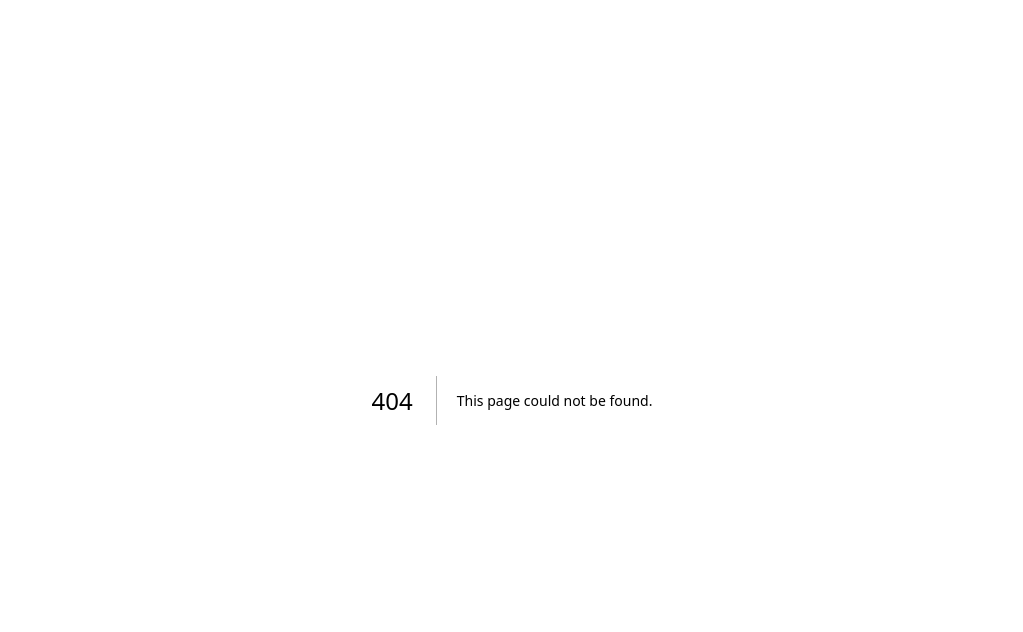
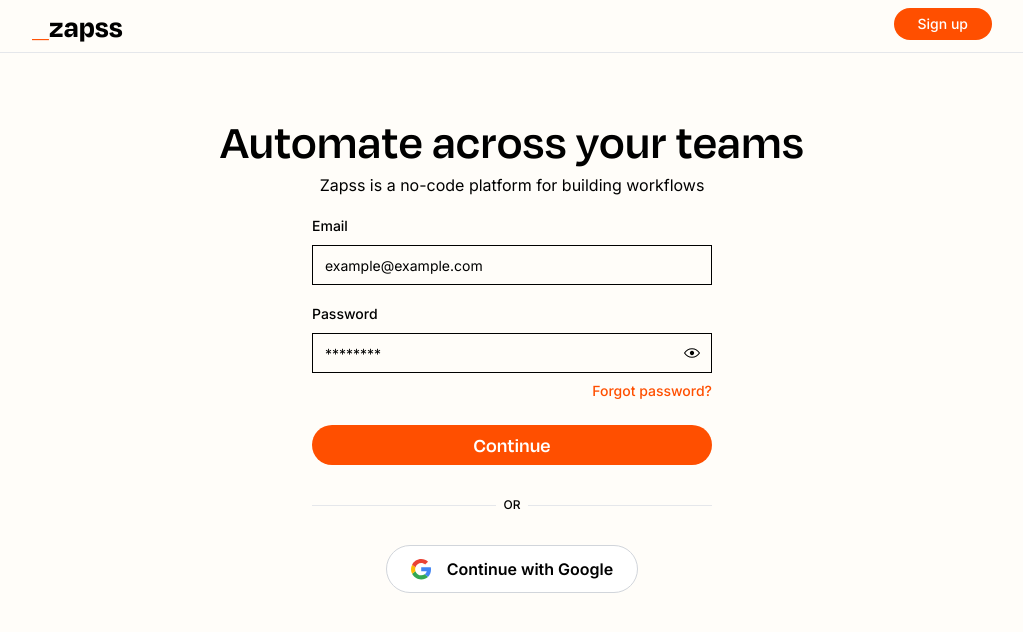
Before and after one commit to Masood-ul-Rehman/zapss, a Next.js app in the folder apps/zaps-frontend/: page /auth/login in a window 1280 px wide. Before the commit this address had no page. Shown: the top 632 px of the page, without its empty margins (128-1151 px from the left). Built offline with nearby package versions, Linux system fonts and the light colour scheme; no server answers.

Commit message:
added login/signup pages, added nextauth, updated schema

```diff
--- /dev/null
+++ b/apps/zaps-frontend/app/auth/login/page.tsx
@@ -0,0 +1,71 @@
+import GoogleLogin from "@/components/google-login";
+import HeaderAuth from "@/components/header/header-auth";
+import { PasswordInput } from "@/components/password-input";
+import { Button } from "@/components/ui/button";
+import { Input } from "@/components/ui/input";
+import { Label } from "@/components/ui/label";
+import Link from "next/link";
+import React from "react";
+
+const page = () => {
+  return (
+    <div className="bg-background h-[100vh] ">
+      <HeaderAuth type="login" />
+      <div className="text-center max-w-5xl mx-auto px-4 sm:px-6 lg:px-8 mt-16">
+        <h2 className="text-5xl font-degular font-semibold">
+          Automate across your teams
+        </h2>
+        <p className="text-md mt-2 ">
+          Zapss is a no-code platform for building workflows
+        </p>
+        <div className="w-full flex justify-center">
+          <div className="w-[400px] ">
+            <div className="space-y-2 text-left mt-4">
+              <Label>Email</Label>
+              <Input
+                type="email"
+                placeholder="example@example.com"
+                className="mt-8 "
+              />
+            </div>
+            <div className="space-y-2 text-left mt-4">
+              <Label>Password</Label>
+              <PasswordInput
+                name="password"
+                required
+                autoComplete="current-password"
+                placeholder="********"
+              />
+            </div>
+            <div className="text-right">
+              <Button variant={"link"} size={"sm"} className="p-0" asChild>
+                <Link href={"/auth/reset-password"}>Forgot password?</Link>
+              </Button>
+            </div>
+            <Button
+              className="mt-4 w-full bg-orange rounded-full text-white font-degular font-semibold text-xl hover:bg-orange/90 hover:text-black"
+              // variant="ghost"
+            >
+              Continue
+            </Button>
+            <div className="relative mt-8">
+              <div className="absolute inset-0 flex items-center">
+                <span className="w-full border-t"></span>
+              </div>
+              <div className="relative flex justify-center text-xs uppercase">
+                <span className="bg-background px-2 text-muted-foreground font-medium">
+                  OR
+                </span>
+              </div>
+            </div>
+            <div className="mt-8 flex justify-center">
+              <GoogleLogin text="Continue with Google" width="w-full" />
+            </div>
+          </div>
+        </div>
+      </div>
+    </div>
+  );
+};
+
+export default page;
--- /dev/null
+++ b/apps/zaps-frontend/app/auth/signup/page.tsx
@@ -0,0 +1,7 @@
+import React from "react";
+
+const page = () => {
+  return <div>page</div>;
+};
+
+export default page;
--- /dev/null
+++ b/apps/zaps-frontend/app/dashboard/page.tsx
@@ -0,0 +1,7 @@
+import React from "react";
+
+const page = () => {
+  return <div>Dashboard</div>;
+};
+
+export default page;
--- a/apps/zaps-frontend/app/login/page.tsx
+++ /dev/null
@@ -1,64 +0,0 @@
-import GoogleLogin from "@/components/google-login";
-import HeaderAuth from "@/components/header/header-auth";
-import { PasswordInput } from "@/components/password-input";
-import { Button } from "@/components/ui/button";
-import { Input } from "@/components/ui/input";
-import { Label } from "@/components/ui/label";
-import Link from "next/link";
-import React from "react";
-
-const page = () => {
-  return (
-    <div className="bg-background h-[100vh]">
-      <HeaderAuth type="login" />
-      <div className="text-center max-w-5xl mx-auto px-4 sm:px-6 lg:px-8 mt-16">
-        <h2 className="text-5xl font-degular font-semibold">
-          Automate across your teams
-        </h2>
-        <p className="text-md mt-2 ">
-          Zapss is a no-code platform for building workflows
-        </p>
-        <div className="w-[400px] ">
-          <div className="space-y-2 text-left mt-4">
-            <Label>Email</Label>
-            <Input
-              type="email"
-              placeholder="example@example.com"
-              className="mt-8"
-            />
-          </div>
-          <div className="space-y-2 text-left mt-4">
-            <Label>Password</Label>
-            <PasswordInput
-              name="password"
-              required
-              autoComplete="current-password"
-              placeholder="********"
-            />
-          </div>
-          <div className="text-right">
-            <Button variant={"link"} size={"sm"} className="p-0" asChild>
-              <Link href={"/auth/reset-password"}>Forgot password?</Link>
-            </Button>
-          </div>
-          <Button className="mt-4 w-full" variant="default">
-            Sign In with Email
-          </Button>
-          <div className="relative mt-8">
-            <div className="absolute inset-0 flex items-center">
-              <span className="w-full border-t"></span>
-            </div>
-            <div className="relative flex justify-center text-xs uppercase">
-              <span className="bg-background px-2 text-muted-foreground font-medium">
-                Or continue with
-              </span>
-            </div>
-          </div>
-          <GoogleLogin />
-        </div>
-      </div>
-    </div>
-  );
-};
-
-export default page;
--- a/apps/zaps-frontend/auth.ts
+++ b/apps/zaps-frontend/auth.ts
@@ -1,5 +1,45 @@
+import { PrismaAdapter } from "@auth/prisma-adapter";
+import { Prisma } from "@prisma/client";
 import NextAuth from "next-auth";
+import Credentials from "next-auth/providers/credentials";
+import Google from "next-auth/providers/google";
 
 export const { handlers, signIn, signOut, auth } = NextAuth({
-  providers: [],
+  adapter: PrismaAdapter(Prisma),
+  providers: [
+    Google({
+      clientId: process.env.CLIENT_ID,
+      clientSecret: process.env.CLIENT_SECRET,
+    }),
+    Credentials({
+      credentials: {
+        email: {
+          label: "Email",
+          type: "email",
+          placeholder: "example@example.com",
+        },
+        password: {
+          label: "Password",
+          type: "password",
+        },
+      },
+      // async authorize(credentials, req) {
+      //   const user = await db.user.findFirst({
+      //     where: {
+      //       email: credentials.email,
+      //     },
+      //   });
+
+      //   if (!user) {
+      //     return null;
+      //   }
+
+      //   if (user.password !== credentials.password) {
+      //     return null;
+      //   }
+
+      //   return user;
+      // },
+    }),
+  ],
 });
--- a/apps/zaps-frontend/components/google-login.tsx
+++ b/apps/zaps-frontend/components/google-login.tsx
@@ -2,16 +2,31 @@
 import Image from "next/image";
 import GoogleIcon from "@/public/google.svg";
 import { Button } from "./ui/button";
+import { cn } from "@/lib/utils";
+import { signIn } from "@/auth";
 
-const GoogleLogin = () => {
+const GoogleLogin = ({ text, width }: { text?: string; width?: string }) => {
   return (
-    <Button
-      className="text-md flex gap-4   bg-white font-semibold border border-gray-300 rounded-full w-[270px] h-[48px]  px-6"
-      variant={"ghost"}
+    <form
+      method="post"
+      action={async (e) => {
+        "use server";
+        await signIn("google", {
+          redirectTo: "/dashboard",
+        });
+      }}
     >
-      <Image src={GoogleIcon} alt="google" width={20} height={21} />
-      Start free with Google
-    </Button>
+      <Button
+        className={cn(
+          width ? width : "w-[270px]",
+          "text-md flex gap-4   bg-white font-semibold border border-gray-300 rounded-full h-[48px]  px-6"
+        )}
+        variant={"ghost"}
+      >
+        <Image src={GoogleIcon} alt="google" width={20} height={21} />
+        {text ? text : "Start free with Google"}
+      </Button>
+    </form>
   );
 };
 
--- a/apps/zaps-frontend/components/header/header-auth.tsx
+++ b/apps/zaps-frontend/components/header/header-auth.tsx
@@ -1,5 +1,6 @@
 import React from "react";
 import { Button } from "../ui/button";
+import Link from "next/link";
 
 const HeaderAuth = ({ type }: { type: "login" | "signup" }) => {
   return (
@@ -11,17 +12,21 @@
           </h2>
         </div>
         <div>
-          {type == "login" ? (
+          {type == "signup" ? (
+            <Link href={"/auth/login"}>
               <Button
                 className="text-sm text-white font-medium bg-orange rounded-full h-[32px] px-6 hover:bg-background hover:border-grey hover:border-2"
                 variant={"ghost"}
               >
                 Login
               </Button>
+            </Link>
           ) : (
+            <Link href={"/auth/signup"}>
               <Button className="text-sm text-white font-medium bg-orange rounded-full h-[32px] px-6 hover:bg-background hover:border-grey hover:border-2">
                 Sign up
               </Button>
+            </Link>
           )}
         </div>
       </div>
--- a/apps/zaps-frontend/components/header/index.tsx
+++ b/apps/zaps-frontend/components/header/index.tsx
@@ -29,12 +29,16 @@
         >
           Contact sales
         </Button>
-        <Button className="text-sm text-grey font-medium " variant={"ghost"}>
-          Login
-        </Button>
-        <Button className="text-sm text-white font-medium bg-orange rounded-full h-[32px] px-6">
-          Sign up
-        </Button>
+        <Link href={"/auth/login"}>
+          <Button className="text-sm text-grey font-medium " variant={"ghost"}>
+            Login
+          </Button>
+        </Link>
+        <Link href={"/auth/signup"}>
+          <Button className="text-sm text-white font-medium bg-orange rounded-full h-[32px] px-6">
+            Sign up
+          </Button>{" "}
+        </Link>
       </div>
     </div>
   );
--- a/apps/zaps-frontend/components/ui/button.tsx
+++ b/apps/zaps-frontend/components/ui/button.tsx
@@ -1,15 +1,15 @@
-import * as React from "react"
-import { Slot } from "@radix-ui/react-slot"
-import { cva, type VariantProps } from "class-variance-authority"
+import * as React from "react";
+import { Slot } from "@radix-ui/react-slot";
+import { cva, type VariantProps } from "class-variance-authority";
 
-import { cn } from "@/lib/utils"
+import { cn } from "@/lib/utils";
 
 const buttonVariants = cva(
   "inline-flex items-center justify-center whitespace-nowrap rounded-md text-sm font-medium ring-offset-background transition-colors focus-visible:outline-none focus-visible:ring-2 focus-visible:ring-ring focus-visible:ring-offset-2 disabled:pointer-events-none disabled:opacity-50",
   {
     variants: {
       variant: {
-        default: "bg-primary text-primary-foreground hover:bg-primary/90",
+        default: "bg-orange text-orange-foreground hover:bg-orange/90 ",
         destructive:
           "bg-destructive text-destructive-foreground hover:bg-destructive/90",
         outline:
@@ -17,7 +17,7 @@
         secondary:
           "bg-secondary text-secondary-foreground hover:bg-secondary/80",
         ghost: "hover:bg-accent hover:text-accent-foreground",
-        link: "text-primary underline-offset-4 hover:underline",
+        link: "text-orange underline-offset-4 hover:underline",
       },
       size: {
         default: "h-10 px-4 py-2",
@@ -31,26 +31,26 @@
       size: "default",
     },
   }
-)
+);
 
 export interface ButtonProps
   extends React.ButtonHTMLAttributes<HTMLButtonElement>,
     VariantProps<typeof buttonVariants> {
-  asChild?: boolean
+  asChild?: boolean;
 }
 
 const Button = React.forwardRef<HTMLButtonElement, ButtonProps>(
   ({ className, variant, size, asChild = false, ...props }, ref) => {
-    const Comp = asChild ? Slot : "button"
+    const Comp = asChild ? Slot : "button";
     return (
       <Comp
         className={cn(buttonVariants({ variant, size, className }))}
         ref={ref}
         {...props}
       />
-    )
+    );
   }
-)
-Button.displayName = "Button"
+);
+Button.displayName = "Button";
 
-export { Button, buttonVariants }
+export { Button, buttonVariants };
--- a/apps/zaps-frontend/package.json
+++ b/apps/zaps-frontend/package.json
@@ -9,6 +9,8 @@
     "lint": "next lint"
   },
   "dependencies": {
+    "@auth/prisma-adapter": "^2.4.1",
+    "@prisma/client": "^5.17.0",
     "@radix-ui/react-icons": "^1.3.0",
     "@radix-ui/react-label": "^2.1.0",
     "@radix-ui/react-navigation-menu": "^1.2.0",
@@ -32,6 +34,7 @@
     "eslint": "^8",
     "eslint-config-next": "14.2.5",
     "postcss": "^8",
+    "prisma": "^5.17.0",
     "tailwindcss": "^3.4.1",
     "typescript": "^5"
   }
```
Also changed, not shown: 2 other files (tests, documents, lock files or other folders). Lines whose indentation alone changed are shown as unchanged.
